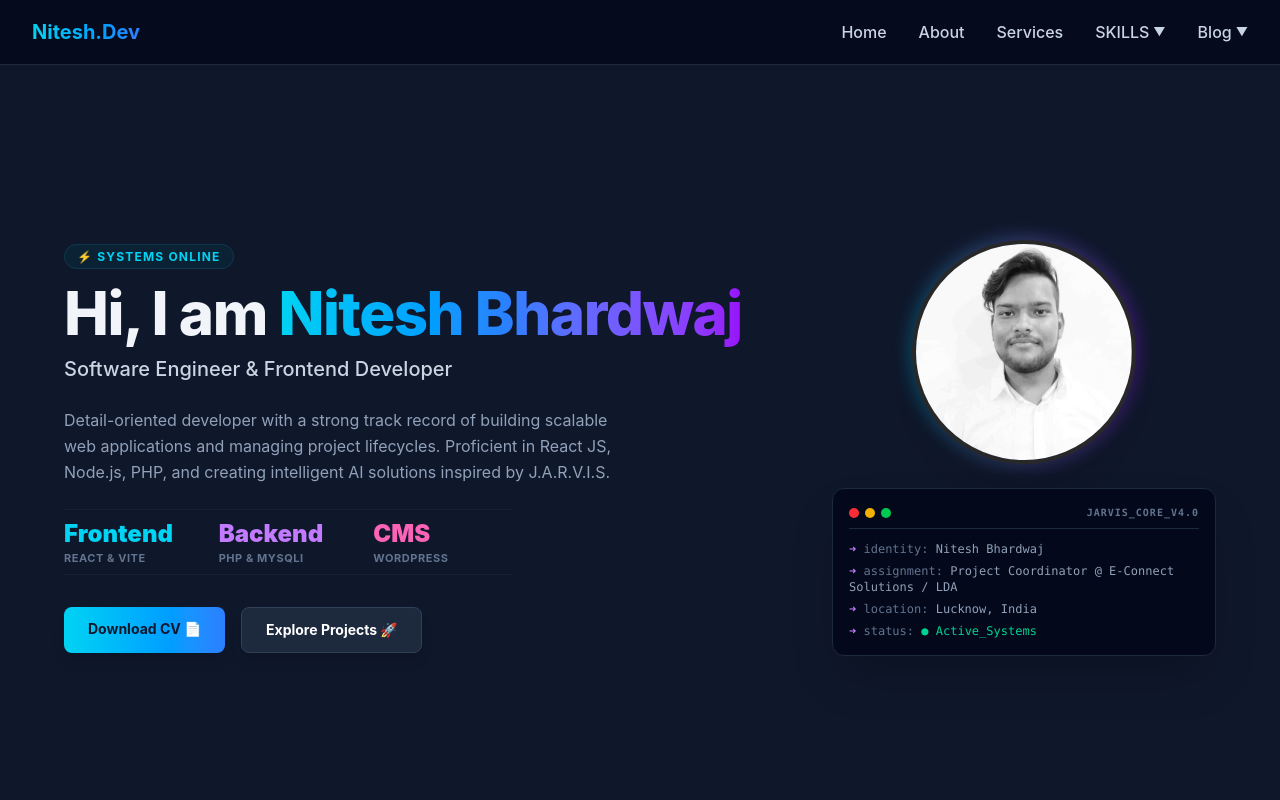
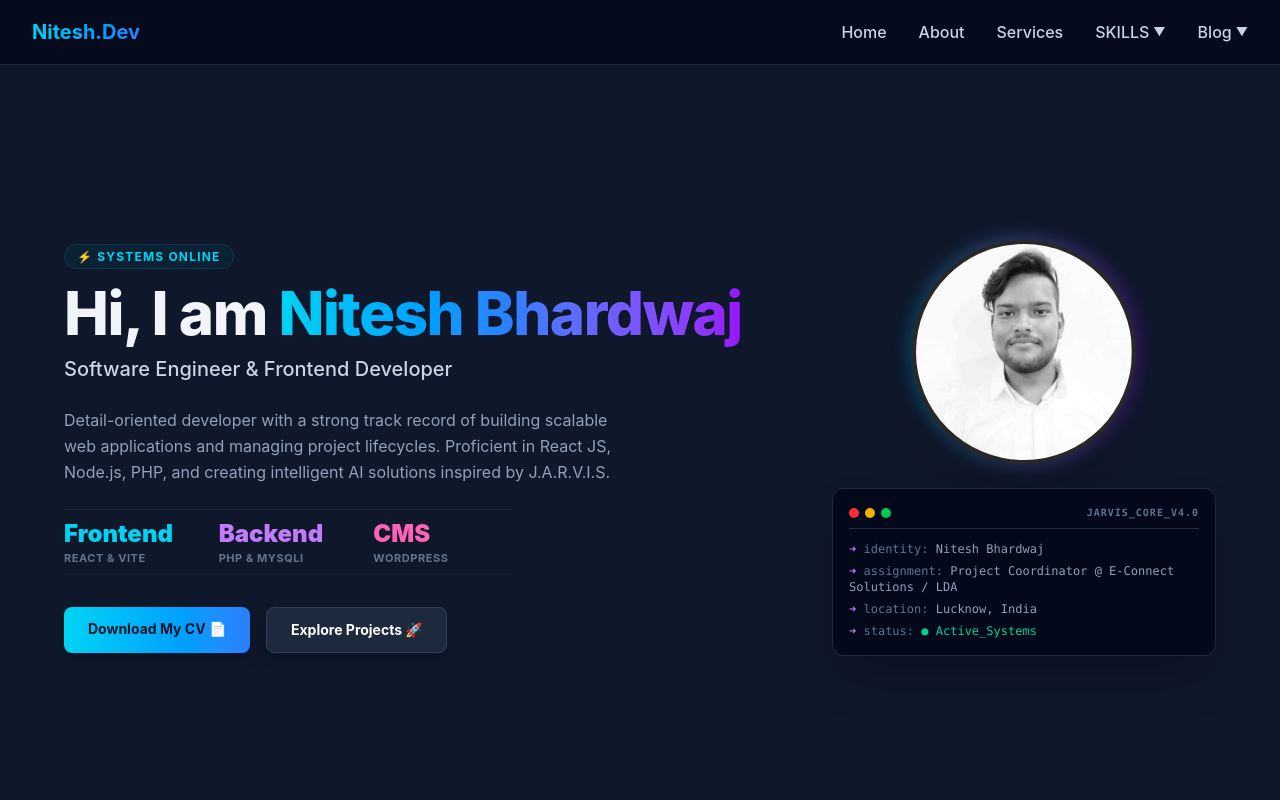
Before and after one commit to nkbcatheboy2/nitesh-bhardwaj-portfolio, a React app: page / in a window 1280 px wide. Shown: the top 800 px of the page. Built offline with nearby package versions, Linux system fonts and the light colour scheme; the HTML template or start-up script is replaced by a standard one.

Commit message:
Update Home.jsx

```diff
--- a/src/pages/Home.jsx
+++ b/src/pages/Home.jsx
@@ -177,7 +177,7 @@ const Home = () => {
                   download="Nitesh_Bhardwaj_CV.pdf"
                   className="px-6 py-3 text-sm font-bold text-slate-900 bg-gradient-to-r from-cyan-400 to-blue-500 rounded-lg shadow-lg hover:shadow-cyan-500/20 hover:scale-105 transition-all duration-300"
                 >
-                  Download CV 📄
+                  Download My CV 📄
                 </a>
                 <a
                   href="#projects"
@@ -188,7 +188,7 @@ const Home = () => {
               </div>
             </div>
 
-            {/* Right Profile & Terminal */}
+            {/* Right Profile & Terminal view */}
             <div className="flex-1 flex flex-col items-center justify-center gap-6 w-full max-w-sm mx-auto">
               <div className="relative group">
                 <div className="absolute -inset-1 bg-gradient-to-r from-cyan-500 to-purple-600 rounded-full blur opacity-30 group-hover:opacity-60 transition duration-500"></div>
@@ -220,7 +220,7 @@ const Home = () => {
           </div>
         </section>
 
-        {/* ================= SECTION 2: MINI ABOUT ================= */}
+        {/* ================= SECTION 2: MINI ABOUT View ================= */}
         <section className="py-20 px-6 bg-slate-950/30 border-t border-slate-800/50">
           <div className="max-w-5xl mx-auto grid grid-cols-1 md:grid-cols-3 gap-12">
             <div className="md:col-span-2 space-y-4">
```
